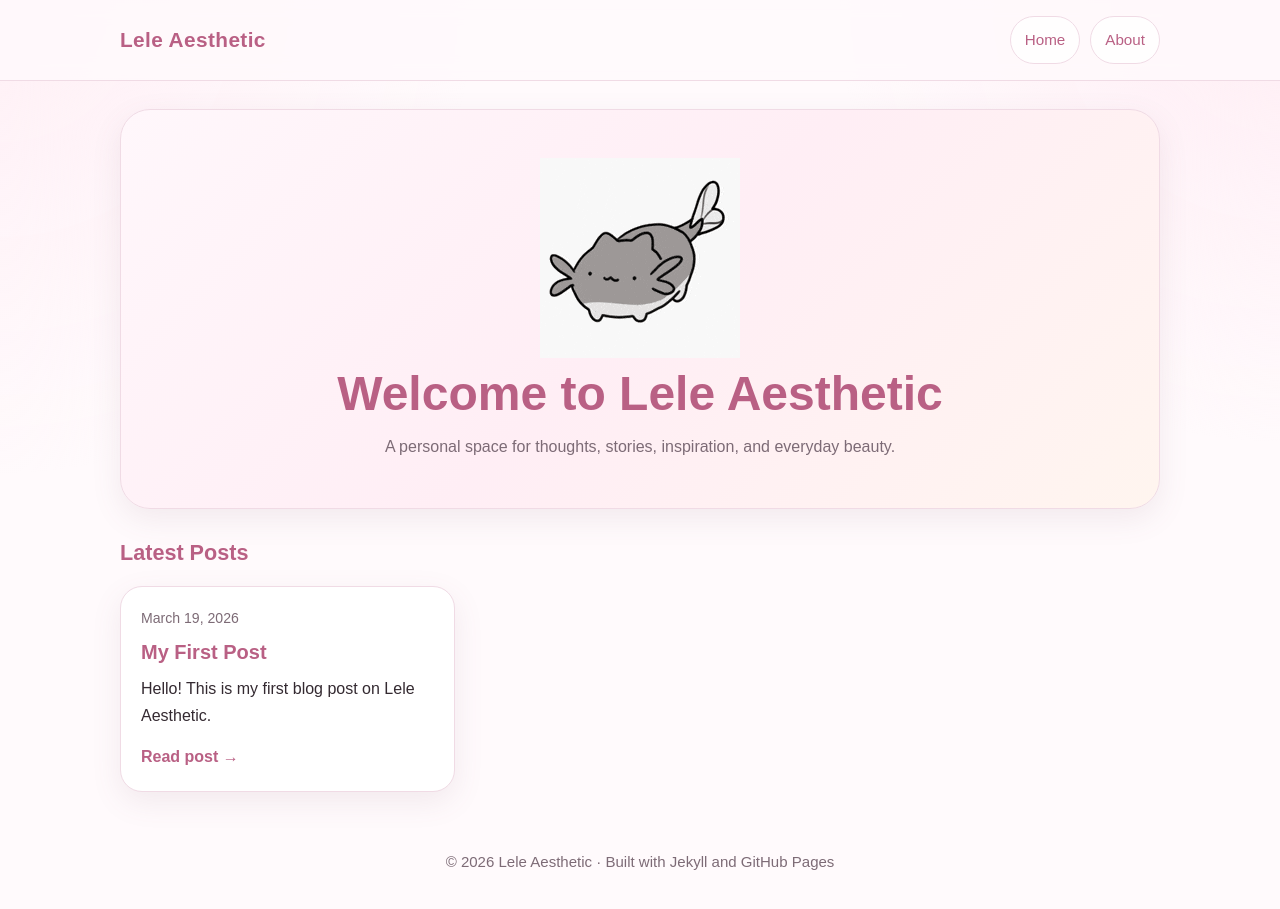
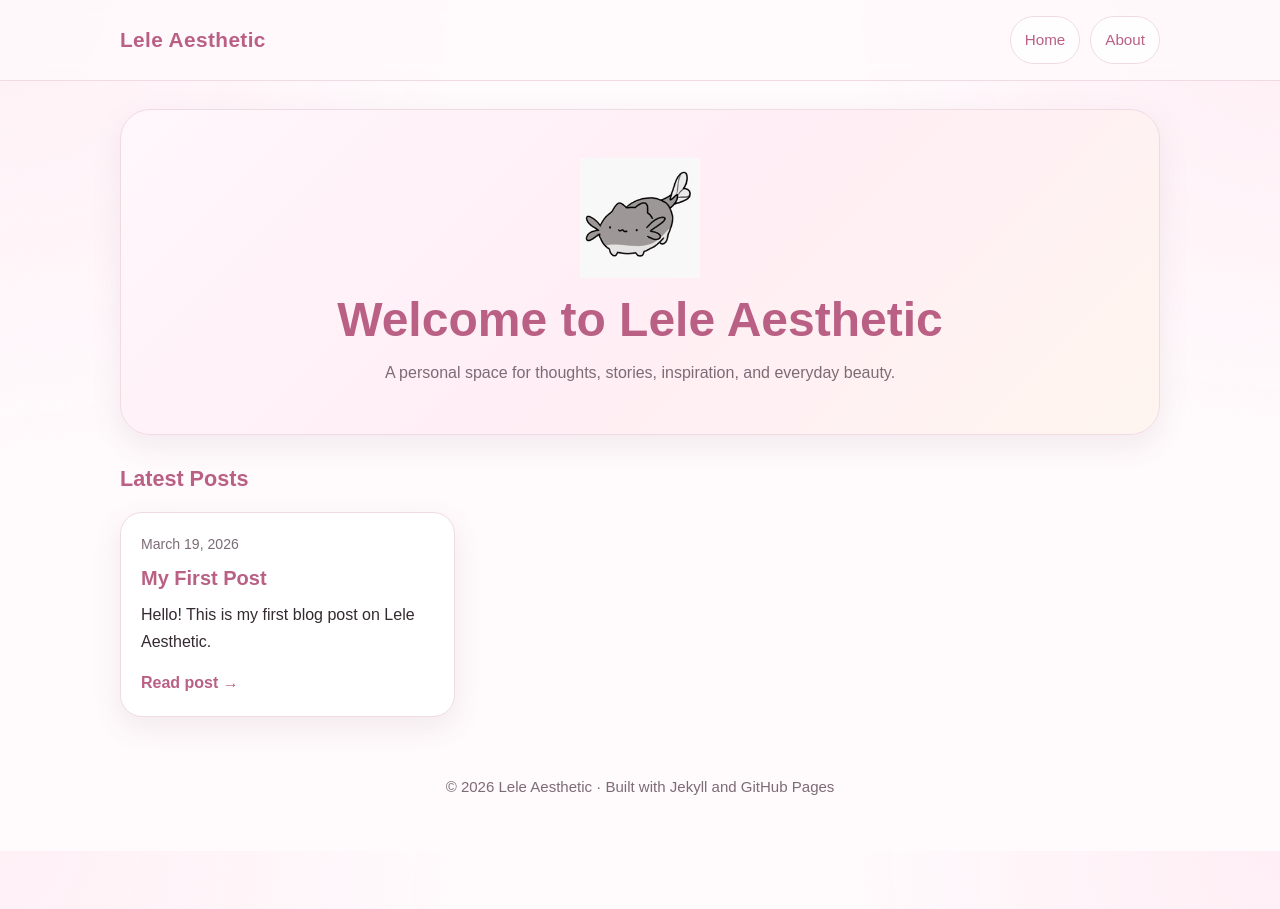
Before and after one commit to vwebe/lele, a Jekyll site: the page built from index.md, in a window 1280 px wide and 925 px high. Shown: the top 909 px of the window. Built offline with Jekyll 4.4.1, drawn with Linux system fonts in a browser that asks for light colours.

Commit message:
Update style.css

```diff
--- a/assets/css/style.css
+++ b/assets/css/style.css
@@ -276,3 +276,13 @@ a {
     font-size: 1.65rem;
   }
 }
+.hero-logo {
+  margin-bottom: 14px;
+}
+
+.hero-logo img {
+  max-width: 120px;
+  height: auto;
+  display: block;
+  margin: 0 auto;
+}
```
